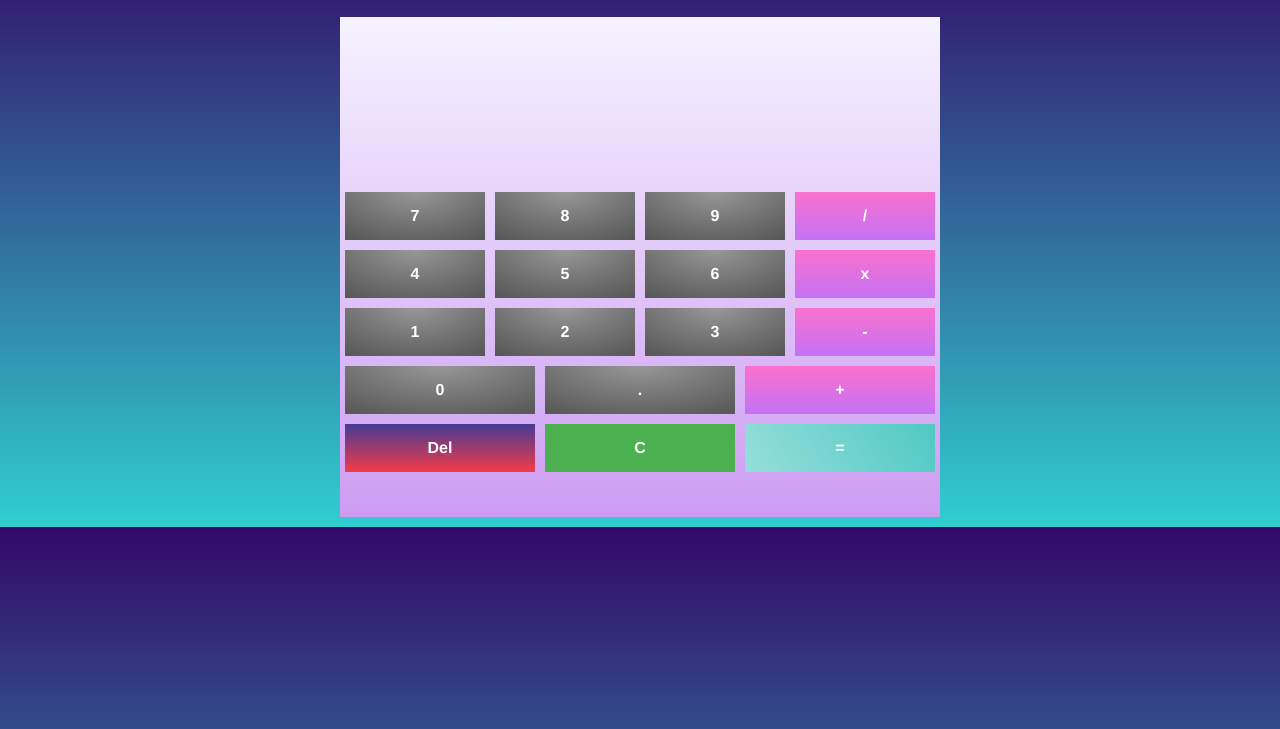
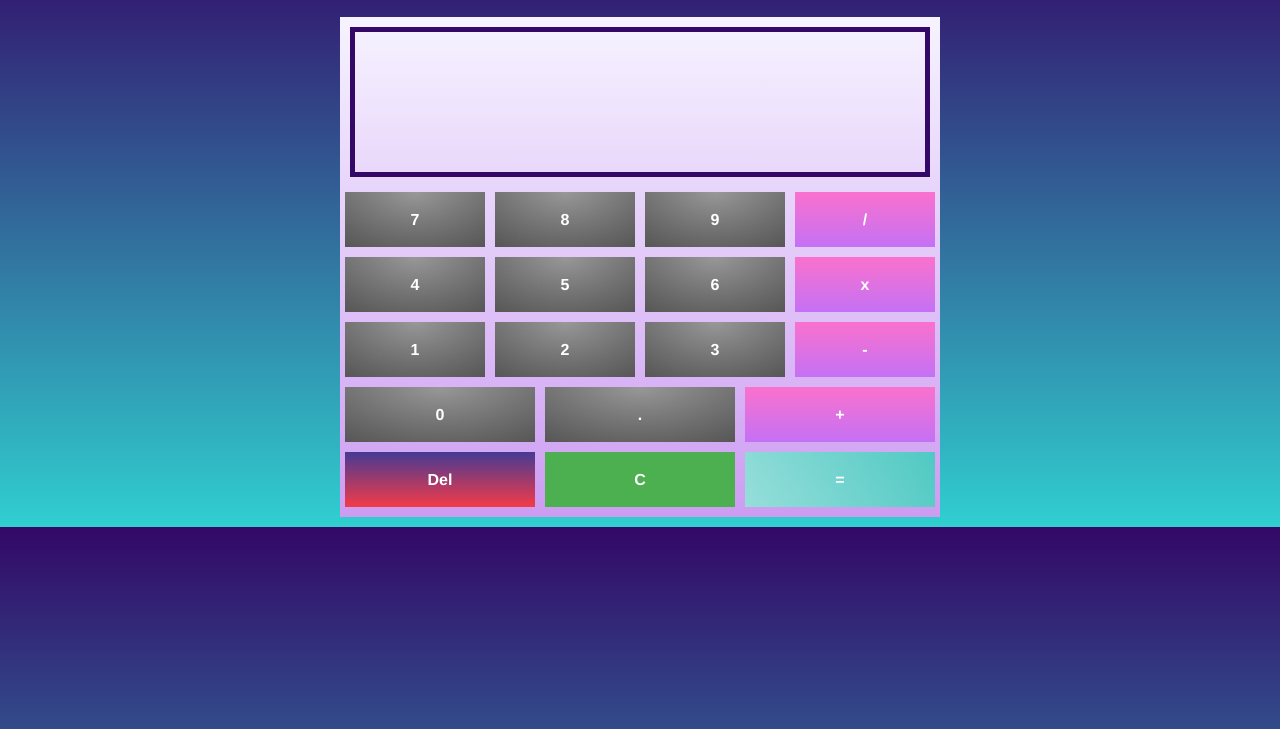
Before and after one commit to HanaAbdi/calculator, a plain HTML site: page index.html in a window 1280 px wide. Shown: the part 71-800 px from the top of the page. Drawn offline with Linux system fonts and the light colour scheme.

Commit message:
Style the display

```diff
--- a/styles/style.css
+++ b/styles/style.css
@@ -36,13 +36,16 @@ h1 {
     flex-wrap: wrap;
     color: black;
     margin: 10px;
+    padding: 4px;
     font-size: 30px;
     font-weight: 500;
     word-break: break-word;
+    border: 5px solid #330867;
 }
 
 .buttons {
     width: 100%;
+    height: 65px;
     display: flex;
     justify-content: space-around;
 }
```
Also changed, not shown: images/project-image.png.
